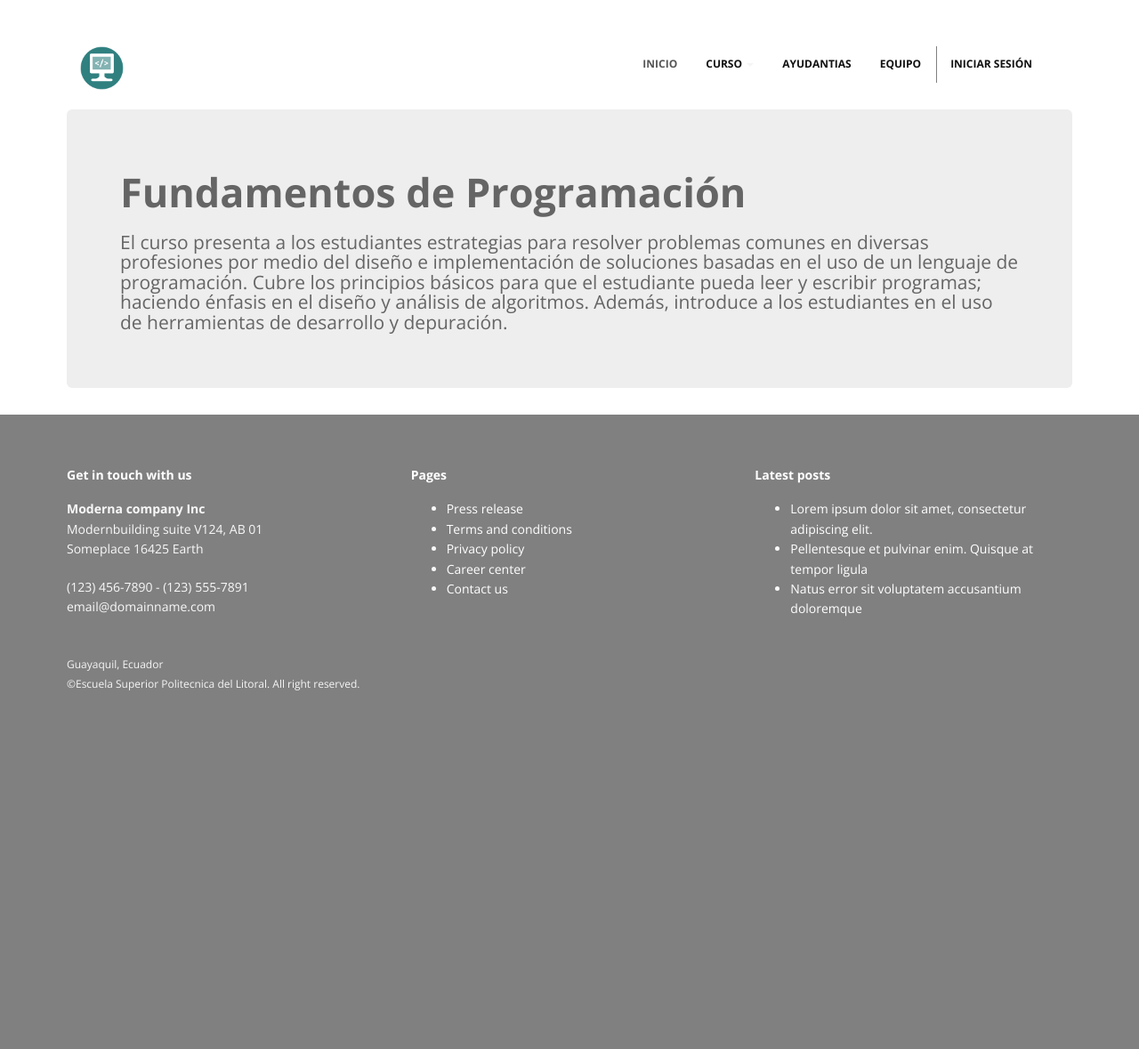
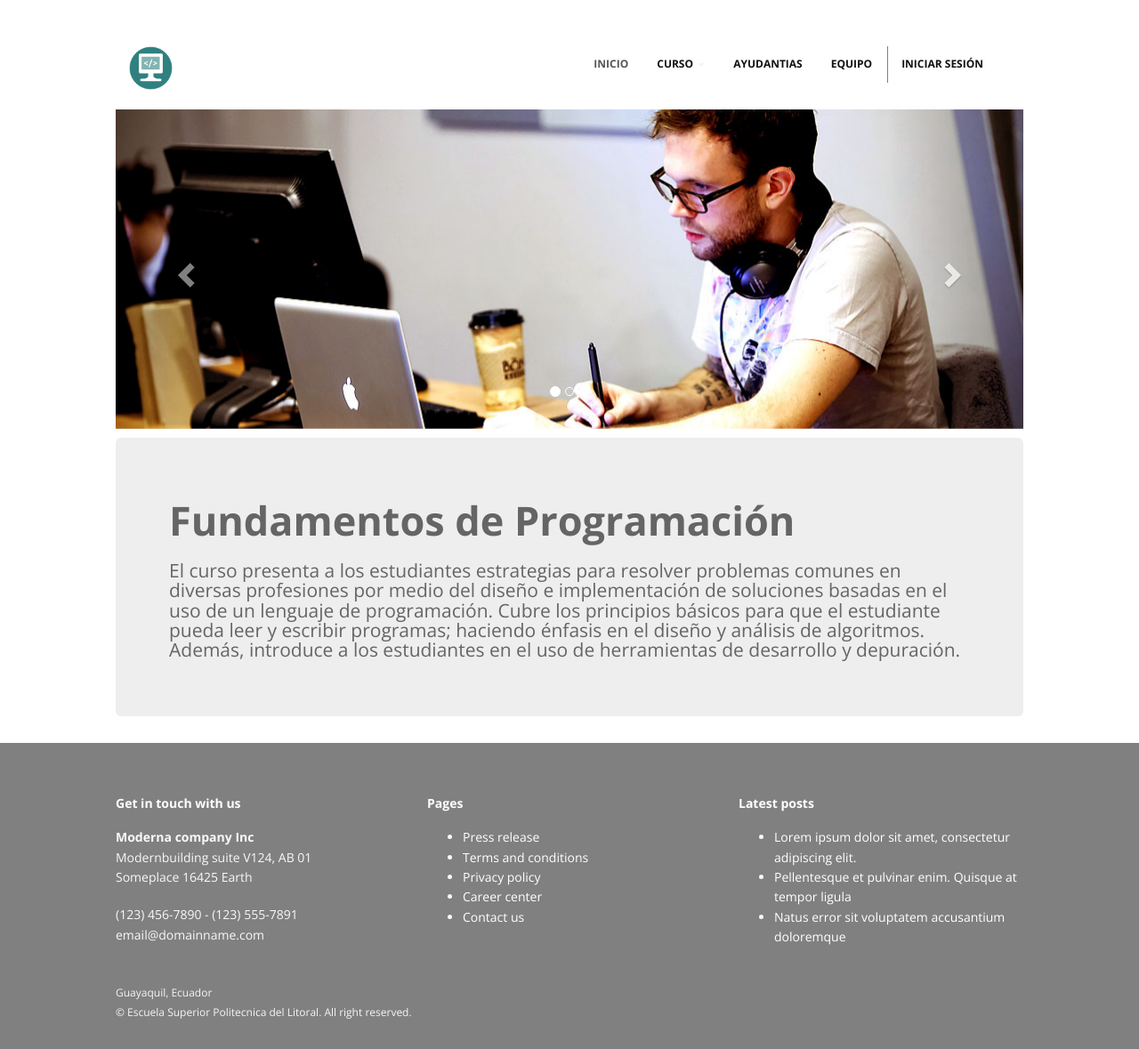
Before and after one commit to erialper/proyecto, a PHP site: page / in a window 1280 px wide. Shown: the whole page at 89% size. Before the commit the page ends 776 px from the top, so only its background shows below. Run offline with PHP 8.4, Linux system fonts and the light colour scheme; some libraries are stand-ins or nearby versions.

Commit message:
Carrusel
Se coloco el carrusel

```diff
--- a/css/style.css
+++ b/css/style.css
@@ -21,6 +21,14 @@
 	border-left: 1px solid gray;
 }
 
+#carrucel{
+	margin-bottom: 1%;
+}
+
+#carrucel .item{
+	width: 100%;
+	height: auto;
+}
 
 /*plantila*/
 /* 1. General */
@@ -49,8 +57,8 @@ h1,h2, h3, h4, h5, h6 {
 }
 /* 2. layout */
 
-.container {
-	padding:0 20px 0 20px;
+.container{
+	padding:0 75px 0 75px;
 	position:relative;
 }
 
--- a/index.html
+++ b/index.html
@@ -52,7 +52,40 @@
 					</div>
 				</nav>
 			</header>
+			<section id="carrucel">
+			<div id="myCarousel" class="carousel slide" data-ride="carousel">
+			  <!-- Indicators -->
+				<ol class="carousel-indicators">
+				<li data-target="#myCarousel" data-slide-to="0" class="active"></li>
+				<li data-target="#myCarousel" data-slide-to="1"></li>
+				<li data-target="#myCarousel" data-slide-to="2"></li>
+				</ol>
 
+			  <!-- Wrapper for slides -->
+				<div class="carousel-inner" role="listbox">
+				<div class="item active">
+					<img class="img-responsive" src="./images/1.jpg" alt="programador">
+				</div>
+
+				<div class="item">
+					<img class="img-responsive" src="./images/2.jpg" alt="equipo">
+				</div>
+
+				<div class="item">
+				  <img class="img-responsive" src="./images/3.jpg" alt="diseño">
+				</div>
+
+			  <!-- Left and right controls -->
+				<a class="left carousel-control" href="#myCarousel" role="button" data-slide="prev">
+					<span class="glyphicon glyphicon-chevron-left" aria-hidden="true"></span>
+					<span class="sr-only">Previous</span>
+				</a>
+				<a class="right carousel-control" href="#myCarousel" role="button" data-slide="next">
+					<span class="glyphicon glyphicon-chevron-right" aria-hidden="true"></span>
+					<span class="sr-only">Next</span>
+				</a>
+			</div>
+			</section>
 			<section>
 				<div class="jumbotron">
 					<h1>Fundamentos de Programación</h1>
@@ -114,7 +147,7 @@
 					<div class="col-lg-6">
 						<div class="copyright">
 							<P>Guayaquil, Ecuador</p>
-							<p>©Escuela Superior Politecnica del Litoral. All right reserved.</p>
+							<p>© Escuela Superior Politecnica del Litoral. All right reserved.</p>
 						</div>
 					</div>
 				</div>
```
Also changed, not shown: images/1.jpg (added), images/2.jpg (added), images/3.jpg (added).
